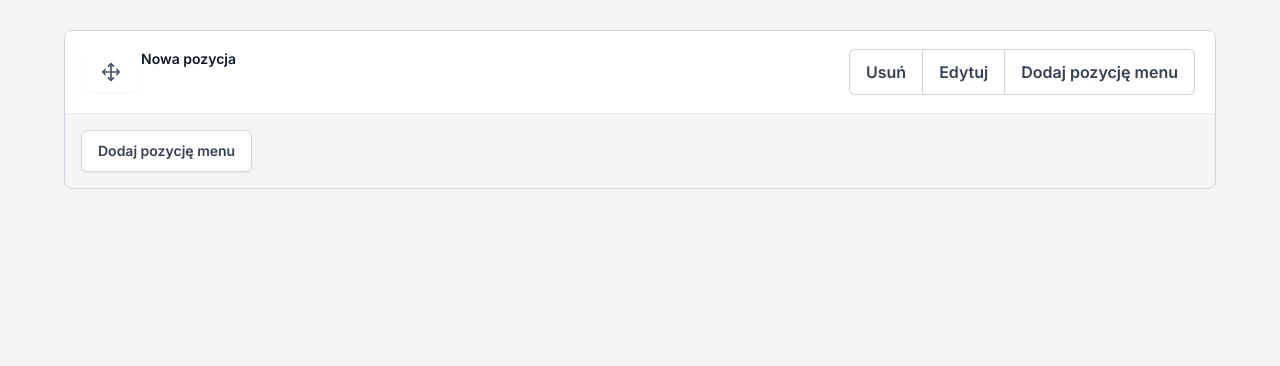
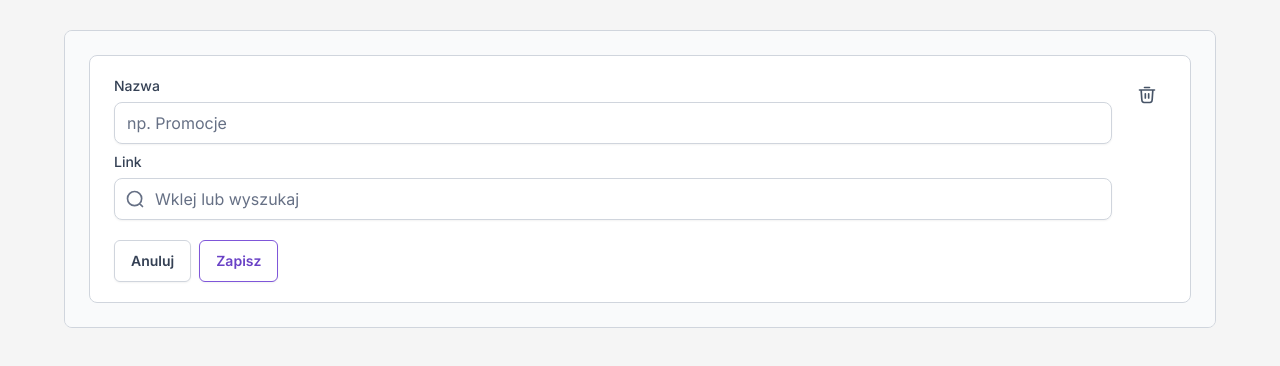
Before and after one commit to LKielar/Navigation-builder, a Next.js app: page / in a window 1280 px wide. Both pictures are taken after a click on the button "Dodaj pozycję menu". Shown: the top 366 px of the page. Built offline with nearby package versions, Linux system fonts and the light colour scheme.

Commit message:
feat: add item form, validation schema, refactor: textField component, dashboard view to display correct components

```diff
--- /dev/null
+++ b/src/app/components/ItemForm/ItemForm.tsx
@@ -0,0 +1,78 @@
+import React from "react";
+import { useForm } from "react-hook-form";
+import TrashIcon from "@/assets/TrashIcon.svg";
+import MagnifierIcon from "@/assets/MagnifierIcon.svg";
+import TextField from "../../../components/TextField/TextField";
+import Button from "@/components/Button";
+import { yupResolver } from "@hookform/resolvers/yup";
+import { ItemFormValidationSchema } from "./validationShema";
+import { ItemFormValues } from "@/types/itemFormValues";
+
+const initialValues = {
+  label: "",
+  url: "",
+};
+
+type Props = {
+  onFormSubmit: (values: ItemFormValues) => void;
+  onClose: () => void;
+};
+
+const ItemForm = ({ onFormSubmit, onClose }: Props) => {
+  const {
+    control,
+    handleSubmit,
+    formState: { errors },
+  } = useForm<ItemFormValues>({
+    defaultValues: initialValues,
+    resolver: yupResolver(ItemFormValidationSchema),
+  });
+
+  const onSubmit = (data: ItemFormValues) => {
+    onFormSubmit(data);
+  };
+
+  return (
+    <div className="p-6 bg-bg-secondary">
+      <div className="flex gap-4 w-full px-[24px] py-[20px] bg-bg-primary border border-solid border-border-primary rounded-lg">
+        <form
+          onSubmit={handleSubmit(onSubmit)}
+          className="flex flex-col gap-5 w-full"
+        >
+          <div className="flex flex-col gap-2">
+            <TextField
+              name="label"
+              label="Nazwa"
+              placeholder="np. Promocje"
+              control={control}
+              errors={errors}
+            />
+
+            <TextField
+              label="Link"
+              name="url"
+              placeholder="Wklej lub wyszukaj"
+              startIcon={<MagnifierIcon />}
+              control={control}
+              errors={errors}
+            />
+          </div>
+
+          <div className="flex gap-2">
+            <Button type="button" onClick={onClose}>
+              Anuluj
+            </Button>
+
+            <Button variant="textPrimary">Zapisz</Button>
+          </div>
+        </form>
+
+        <button className=" bg-button-secondary-bg p-[10px] rounded-md self-start">
+          <TrashIcon />
+        </button>
+      </div>
+    </div>
+  );
+};
+
+export default ItemForm;
--- /dev/null
+++ b/src/app/components/ItemForm/index.ts
@@ -0,0 +1 @@
+export { default } from "./ItemForm";
--- /dev/null
+++ b/src/app/components/ItemForm/validationShema.ts
@@ -0,0 +1,6 @@
+import Yup from "@/config/yup";
+
+export const ItemFormValidationSchema = Yup.object().shape({
+  label: Yup.string().trim().required(),
+  url: Yup.string().trim().optional(),
+});
--- a/src/app/views/DashboardView.tsx
+++ b/src/app/views/DashboardView.tsx
@@ -7,19 +7,26 @@ import Button from "@/components/Button";
 import ItemsList from "@/components/ItemsList";
 import ListItem from "@/components/ListItem";
 import { IListItem, IListItems } from "@/types/global";
+import ItemForm from "../components/ItemForm";
+import EmptyList from "@/components/EmptyList";
+import { ItemFormValues } from "@/types/itemFormValues";
 
 const DashboardView = () => {
   const [items, setItems] = useState<IListItems>([]);
+  const [isNewItemFormOpen, setIsNewItemFormOpen] = useState<{
+    itemType?: "sibling" | "child";
+  } | null>(null);
 
-  const addSibling = () => {
+  const addSibling = (values: ItemFormValues) => {
     const newItem = {
       id: String(Date.now()),
-      label: "Nowa pozycja",
-      url: "",
+      label: values.label,
+      url: values.url,
       children: [],
     };
 
     setItems((prevItems) => [...prevItems, newItem]);
+    setIsNewItemFormOpen(null);
   };
 
   const addChild = (parentId: string) => {
@@ -69,15 +76,41 @@ const DashboardView = () => {
 
   return (
     <div className="rounded-lg border-border-primary border-solid border w-[100%] max-w-6xl overflow-hidden">
+      {items.length === 0 ? (
+        !isNewItemFormOpen ? (
+          <EmptyList
+            onItemFormOpen={() => setIsNewItemFormOpen({ itemType: "sibling" })}
+          />
+        ) : (
+          <ItemForm
+            onFormSubmit={addSibling}
+            onClose={() => setIsNewItemFormOpen(null)}
+          />
+        )
+      ) : (
+        <>
           <ItemsList
             items={items}
             onChange={setItems}
             renderItem={(item) => renderItem(item)}
           />
 
+          {!!isNewItemFormOpen && (
+            <ItemForm
+              onFormSubmit={addSibling}
+              onClose={() => setIsNewItemFormOpen(null)}
+            />
+          )}
+
           <div className="p-4">
-        <Button onClick={addSibling}>Dodaj pozycję menu</Button>
+            <Button
+              onClick={() => setIsNewItemFormOpen({ itemType: "sibling" })}
+            >
+              Dodaj pozycję menu
+            </Button>
           </div>
+        </>
+      )}
     </div>
   );
 };
--- a/src/components/Button/Button.tsx
+++ b/src/components/Button/Button.tsx
@@ -1,42 +1,42 @@
-import { PropsWithChildren } from "react";
+import {
+  ButtonHTMLAttributes,
+  DetailedHTMLProps,
+  PropsWithChildren,
+} from "react";
 
-const baseStyles = `flex items-center gap-[6px] font-semibold text-sm py-[10px] px-4 border border-solid rounded-md whitespace-nowrap transition hover:bg-opacity-95 w-fit shadow-sm`;
+const baseStyles = `flex items-center gap-[6px] font-semibold text-sm py-[10px] px-4 border border-solid rounded-md whitespace-nowrap transition w-fit`;
 
 const variants = {
   primary:
-    "text-button-primary-fg bg-button-primary-bg border-button-primary-border",
+    "text-button-primary-fg bg-button-primary-bg border-button-primary-border shadow-sm hover:bg-opacity-90",
   secondary:
-    "text-button-secondary-fg bg-button-secondary-bg border-button-secondary-border",
-  icon: "bg-none border-none p-[10px] rounded-md h-fit shadow-none",
+    "text-button-secondary-fg bg-button-secondary-bg border-button-secondary-border shadow-sm hover:bg-bg-secondary",
+  textPrimary:
+    "text-button-secondary-color-fg bg-button-secondary-bg border-button-primary-border shadow-sm hover:bg-bg-secondary",
+  icon: "bg-none border-none p-[10px] rounded-md h-fit",
 };
 
-type ButtonProps = {
-  variant?: "primary" | "secondary" | "icon";
-  onClick?: () => void;
+type ButtonProps = DetailedHTMLProps<
+  ButtonHTMLAttributes<HTMLButtonElement>,
+  HTMLButtonElement
+> & {
+  variant?: "primary" | "secondary" | "textPrimary" | "icon";
   icon?: React.ReactNode;
   additionalClasses?: string;
-  disabled?: boolean;
-  ref?: (node: HTMLElement | null) => void;
 };
 
 const Button = ({
   children,
-  onClick,
   icon,
   additionalClasses = "",
-  disabled = false,
   variant = "secondary",
-  ref,
   ...rest
 }: PropsWithChildren<ButtonProps>) => {
   return (
     <button
-      onClick={onClick}
-      disabled={disabled}
       className={`${baseStyles} ${variants[variant]} ${additionalClasses} ${
-        disabled ? "opacity-50 cursor-not-allowed" : ""
+        rest.disabled ? "opacity-50 pointer-events-none" : ""
       }`}
-      ref={ref}
       {...rest}
     >
       {icon && icon}
--- a/src/components/EmptyList/EmptyList.tsx
+++ b/src/components/EmptyList/EmptyList.tsx
@@ -1,7 +1,11 @@
 import PlusCircleIcon from "@/assets/PlusCircleIcon.svg";
 import Button from "../Button";
 
-const EmptyList = () => {
+type Props = {
+  onItemFormOpen?: () => void;
+};
+
+const EmptyList = ({ onItemFormOpen }: Props) => {
   return (
     <div className="bg-bg-secondary rounded-md border border-solid border-border-secondary w-[100%] max-w-6xl py-[30px] px-[20px] flex items-center justify-center">
       <div className="flex flex-col items-center gap-6">
@@ -13,7 +17,11 @@ const EmptyList = () => {
           </span>
         </div>
 
-        <Button variant="primary" icon={<PlusCircleIcon />}>
+        <Button
+          variant="primary"
+          icon={<PlusCircleIcon />}
+          onClick={onItemFormOpen}
+        >
           Dodaj pozycję menu
         </Button>
       </div>
--- a/src/components/ListItem/ListItem.tsx
+++ b/src/components/ListItem/ListItem.tsx
@@ -16,7 +16,13 @@ export const DragField = () => {
   const { attributes, listeners, ref } = useContext(SortableItemContext);
 
   return (
-    <Button {...attributes} {...listeners} ref={ref} variant="icon">
+    <Button
+      {...attributes}
+      {...listeners}
+      ref={ref}
+      variant="icon"
+      additionalClasses="cursor-move"
+    >
       <DragDropIcon />
     </Button>
   );
--- a/src/components/TextField/TextField.tsx
+++ b/src/components/TextField/TextField.tsx
@@ -1,29 +1,35 @@
 import { ErrorMessage } from "@hookform/error-message";
-import { FieldErrors, FieldValues, UseFormRegister } from "react-hook-form";
+import {
+  Control,
+  Controller,
+  FieldErrors,
+  FieldValues,
+  Path,
+} from "react-hook-form";
 
-type TextFieldProps = {
+type TextFieldProps<T extends FieldValues> = {
   label: string;
-  name: string;
+  name: Path<T>;
+  control: Control<T>;
   placeholder?: string;
   startIcon?: React.ReactNode;
   className?: string;
   errors?: FieldErrors<FieldValues>;
-  register: UseFormRegister<FieldValues>;
 };
 
-const TextField = ({
+const TextField = <T extends FieldValues>({
   label,
   name,
+  control,
   placeholder,
   startIcon,
   className = "",
   errors,
-  register,
-}: TextFieldProps) => {
+}: TextFieldProps<T>) => {
   const isError = errors && Object.keys(errors).some((val) => val === name);
 
   return (
-    <div className={`flex flex-col gap-2 ${className}`}>
+    <div className={`flex flex-col gap-[6px] ${className}`}>
       <label htmlFor={name} className="text-sm font-medium text-text-secondary">
         {label}
       </label>
@@ -31,15 +37,21 @@ const TextField = ({
       <div className="relative flex items-center">
         {startIcon && <div className="absolute left-3">{startIcon}</div>}
 
-        <input
-          {...register(name)}
-          id={name}
-          placeholder={placeholder}
-          className={`pl-${
-            startIcon ? "10" : "3"
-          } border border-border-primary rounded-lg shadow-sm w-full py-2 px-3 ${
-            isError ? "border-red-500" : ""
-          }`}
+        <Controller
+          name={name}
+          control={control}
+          render={({ field }) => {
+            return (
+              <input
+                id={field.name}
+                placeholder={placeholder}
+                className={`border border-border-primary rounded-lg shadow-sm w-full py-2 px-3 placeholder:text-text-placeholder ${
+                  isError ? "border-red-500" : ""
+                } ${startIcon && "pl-10"}`}
+                {...field}
+              />
+            );
+          }}
         />
       </div>
 
--- /dev/null
+++ b/src/config/yup.tsx
@@ -0,0 +1,9 @@
+import * as Yup from "yup";
+
+Yup.setLocale({
+  mixed: {
+    required: "To pole jest wymagane",
+  },
+});
+
+export default Yup;
--- /dev/null
+++ b/src/types/itemFormValues.ts
@@ -0,0 +1,4 @@
+export type ItemFormValues = {
+  label: string;
+  url?: string;
+};
```
Lines whose indentation alone changed are shown as unchanged.
